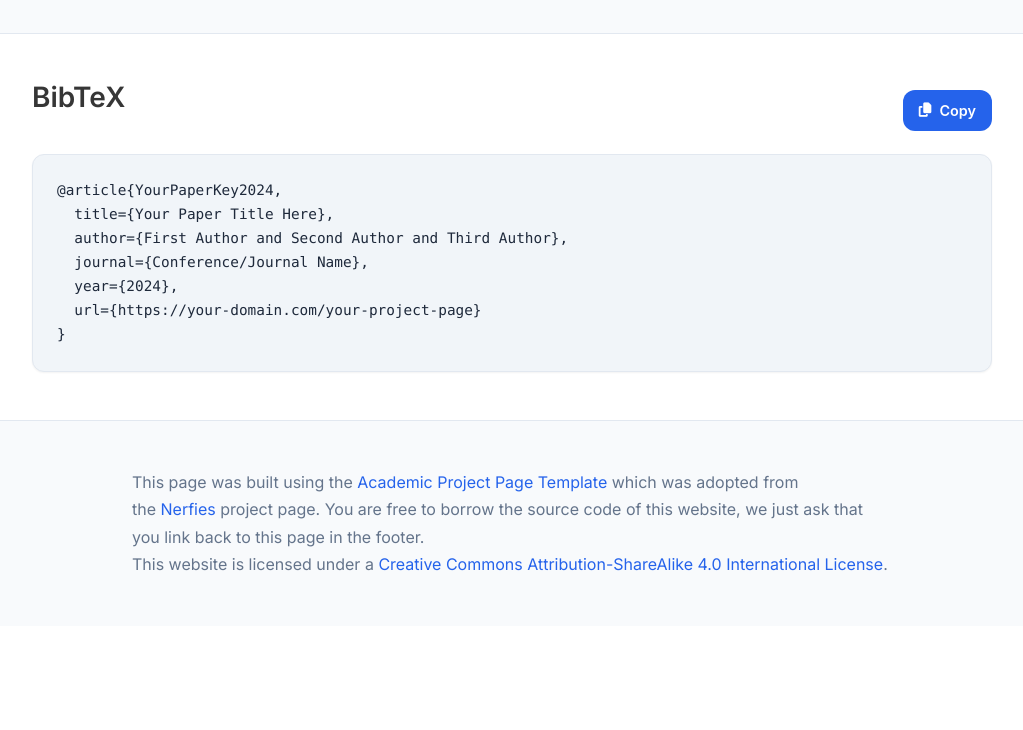
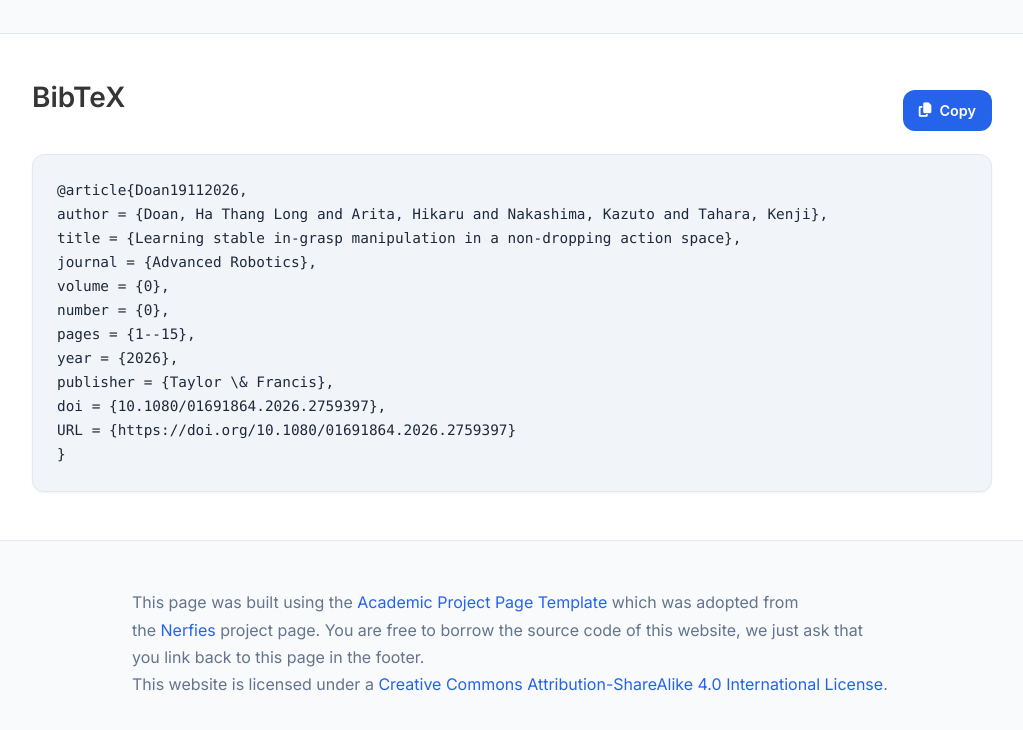
Before and after one commit to hathanglongDOAN/Learning_stable_in-grasp_manipulation, a plain HTML site: page index.html in a window 1280 px wide. Shown: the part 1263-1993 px from the top of the page, without its empty margins (128-1151 px from the left). Before the commit the page ends 1889 px from the top, so only its background shows below. Drawn offline with nearby package versions, Linux system fonts and the light colour scheme; some icons are missing.

Commit message:
Update index.html

```diff
--- a/index.html
+++ b/index.html
@@ -198,13 +198,13 @@
             <div class="is-size-5 publication-authors">
               <!-- TODO: Replace with your paper authors and their personal links -->
               <span class="author-block">
-                <a href="FIRST AUTHOR PERSONAL LINK" target="_blank">Ha Thang Long Doan</a>,</span>
+                <a href="https://scholar.google.com/citations?user=6cAb6IMAAAAJ&hl=en" target="_blank">Ha Thang Long Doan</a>,</span>
                 <span class="author-block">
-                  <a href="SECOND AUTHOR PERSONAL LINK" target="_blank">Hikaru Arita</a>,</span>
+                  <a href="https://scholar.google.com/citations?user=sJMBw6YAAAAJ&hl=ja" target="_blank">Hikaru Arita</a>,</span>
                   <span class="author-block">
-                    <a href="THIRD AUTHOR PERSONAL LINK" target="_blank">Kazuto Nakashima</a>,</span>
+                    <a href="https://scholar.google.com/citations?user=VnDvavYAAAAJ&hl=en" target="_blank">Kazuto Nakashima</a>,</span>
                     <span class="author-block">
-                      <a href="THIRD AUTHOR PERSONAL LINK" target="_blank">Kenji Tahara</a>
+                      <a href="https://scholar.google.com/citations?user=Vaers-wAAAAJ&hl=en" target="_blank">Kenji Tahara</a>
                       </span>
                       </div>
 
@@ -216,7 +216,7 @@
                     <div class="publication-links">
                          <!-- TODO: Update with your arXiv paper ID -->
                       <span class="link-block">
-                        <a href="https://arxiv.org/pdf/2606.28196" target="_blank"
+                        <a href="https://www.tandfonline.com/doi/full/10.1080/01691864.2026.2759397" target="_blank"
                         class="external-link button is-normal is-rounded is-dark">
                         <span class="icon">
                           <i class="fas fa-file-pdf"></i>
@@ -302,12 +302,17 @@ learning becomes eﬃcient and stable with prior knowledge from theory.
           <span class="copy-text">Copy</span>
         </button>
       </div>
-      <pre id="bibtex-code"><code>@article{YourPaperKey2024,
-  title={Your Paper Title Here},
-  author={First Author and Second Author and Third Author},
-  journal={Conference/Journal Name},
-  year={2024},
-  url={https://your-domain.com/your-project-page}
+      <pre id="bibtex-code"><code>@article{Doan19112026,
+author = {Doan, Ha Thang Long and Arita, Hikaru and Nakashima, Kazuto and Tahara, Kenji},
+title = {Learning stable in-grasp manipulation in a non-dropping action space},
+journal = {Advanced Robotics},
+volume = {0},
+number = {0},
+pages = {1--15},
+year = {2026},
+publisher = {Taylor \& Francis},
+doi = {10.1080/01691864.2026.2759397},
+URL = {https://doi.org/10.1080/01691864.2026.2759397}
 }</code></pre>
     </div>
 </section>
```
